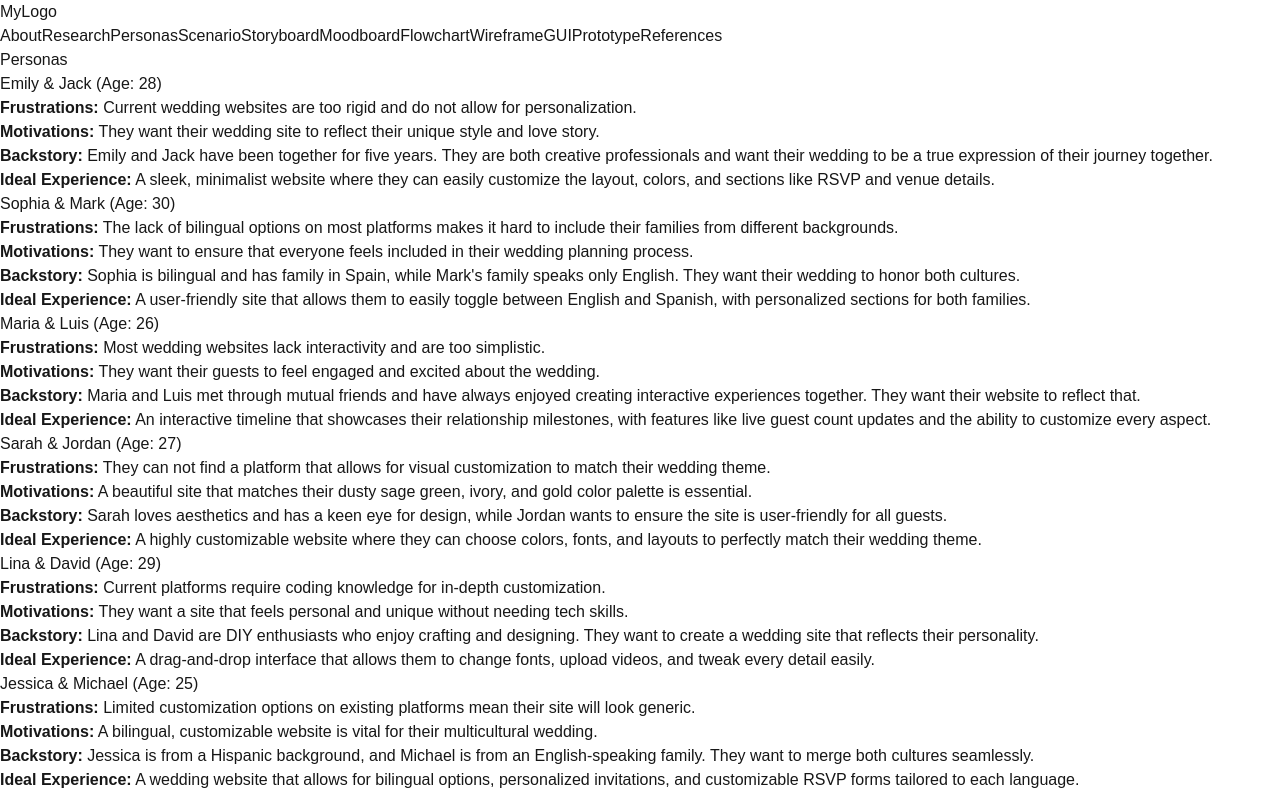
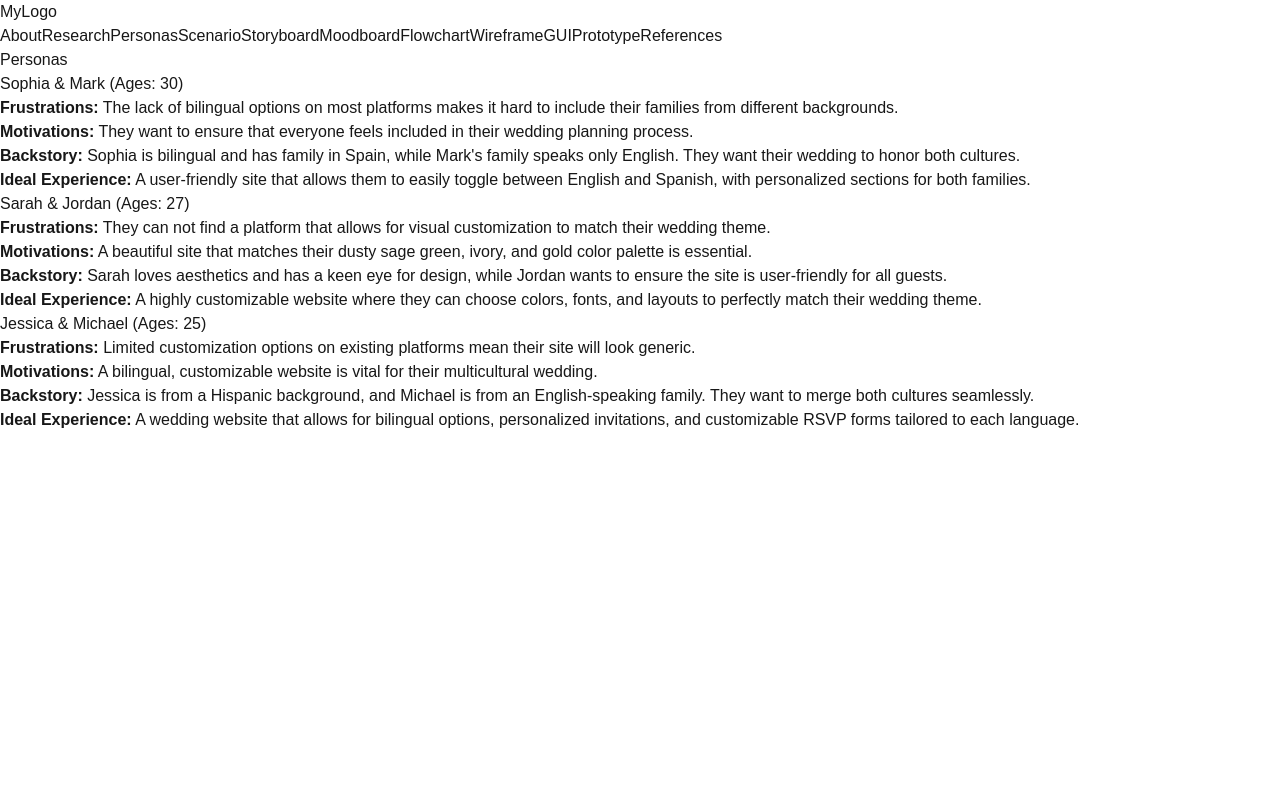
Before and after one commit to jessdepaz/UI-project, a Next.js app: page /personas in a window 1280 px wide. Built offline with nearby package versions, Linux system fonts and the light colour scheme.

Commit message:
Final Personas and Moodboard Page

```diff
--- a/src/app/(root)/personas/page.js
+++ b/src/app/(root)/personas/page.js
@@ -1,48 +1,24 @@
 export default function Personas() {
   const personas = [
     {
-      name: "Emily & Jack",
-      age: 28,
-      frustrations: "Current wedding websites are too rigid and do not allow for personalization.",
-      motivations: "They want their wedding site to reflect their unique style and love story.",
-      backstory: "Emily and Jack have been together for five years. They are both creative professionals and want their wedding to be a true expression of their journey together.",
-      idealExperience: "A sleek, minimalist website where they can easily customize the layout, colors, and sections like RSVP and venue details.",
-    },
-    {
       name: "Sophia & Mark",
-      age: 30,
+      ages: 30,
       frustrations: "The lack of bilingual options on most platforms makes it hard to include their families from different backgrounds.",
       motivations: "They want to ensure that everyone feels included in their wedding planning process.",
       backstory: "Sophia is bilingual and has family in Spain, while Mark's family speaks only English. They want their wedding to honor both cultures.",
       idealExperience: "A user-friendly site that allows them to easily toggle between English and Spanish, with personalized sections for both families.",
     },
     {
-      name: "Maria & Luis",
-      age: 26,
-      frustrations: "Most wedding websites lack interactivity and are too simplistic.",
-      motivations: "They want their guests to feel engaged and excited about the wedding.",
-      backstory: "Maria and Luis met through mutual friends and have always enjoyed creating interactive experiences together. They want their website to reflect that.",
-      idealExperience: "An interactive timeline that showcases their relationship milestones, with features like live guest count updates and the ability to customize every aspect.",
-    },
-    {
       name: "Sarah & Jordan",
-      age: 27,
+      ages: 27,
       frustrations: "They can not find a platform that allows for visual customization to match their wedding theme.",
       motivations: "A beautiful site that matches their dusty sage green, ivory, and gold color palette is essential.",
       backstory: "Sarah loves aesthetics and has a keen eye for design, while Jordan wants to ensure the site is user-friendly for all guests.",
       idealExperience: "A highly customizable website where they can choose colors, fonts, and layouts to perfectly match their wedding theme.",
     },
     {
-      name: "Lina & David",
-      age: 29,
-      frustrations: "Current platforms require coding knowledge for in-depth customization.",
-      motivations: "They want a site that feels personal and unique without needing tech skills.",
-      backstory: "Lina and David are DIY enthusiasts who enjoy crafting and designing. They want to create a wedding site that reflects their personality.",
-      idealExperience: "A drag-and-drop interface that allows them to change fonts, upload videos, and tweak every detail easily.",
-    },
-    {
       name: "Jessica & Michael",
-      age: 25,
+      ages: 25,
       frustrations: "Limited customization options on existing platforms mean their site will look generic.",
       motivations: "A bilingual, customizable website is vital for their multicultural wedding.",
       backstory: "Jessica is from a Hispanic background, and Michael is from an English-speaking family. They want to merge both cultures seamlessly.",
@@ -56,7 +32,7 @@ export default function Personas() {
       <div className="grid gap-6 md:grid-cols-2 lg:grid-cols-3">
         {personas.map((persona, index) => (
           <div key={index} className="bg-white shadow-md rounded-lg p-6">
-            <h2 className="text-2xl font-semibold">{persona.name} (Age: {persona.age})</h2>
+            <h2 className="text-2xl font-semibold">{persona.name} (Ages: {persona.ages})</h2>
             <p className="mt-2 text-gray-600"><strong>Frustrations:</strong> {persona.frustrations}</p>
             <p className="mt-2 text-gray-600"><strong>Motivations:</strong> {persona.motivations}</p>
             <p className="mt-2 text-gray-600"><strong>Backstory:</strong> {persona.backstory}</p>
```
Also changed, not shown: src/app/(root)/moodboard/page.js (+9 -2 lines), public/images/moodboard.png (added).
